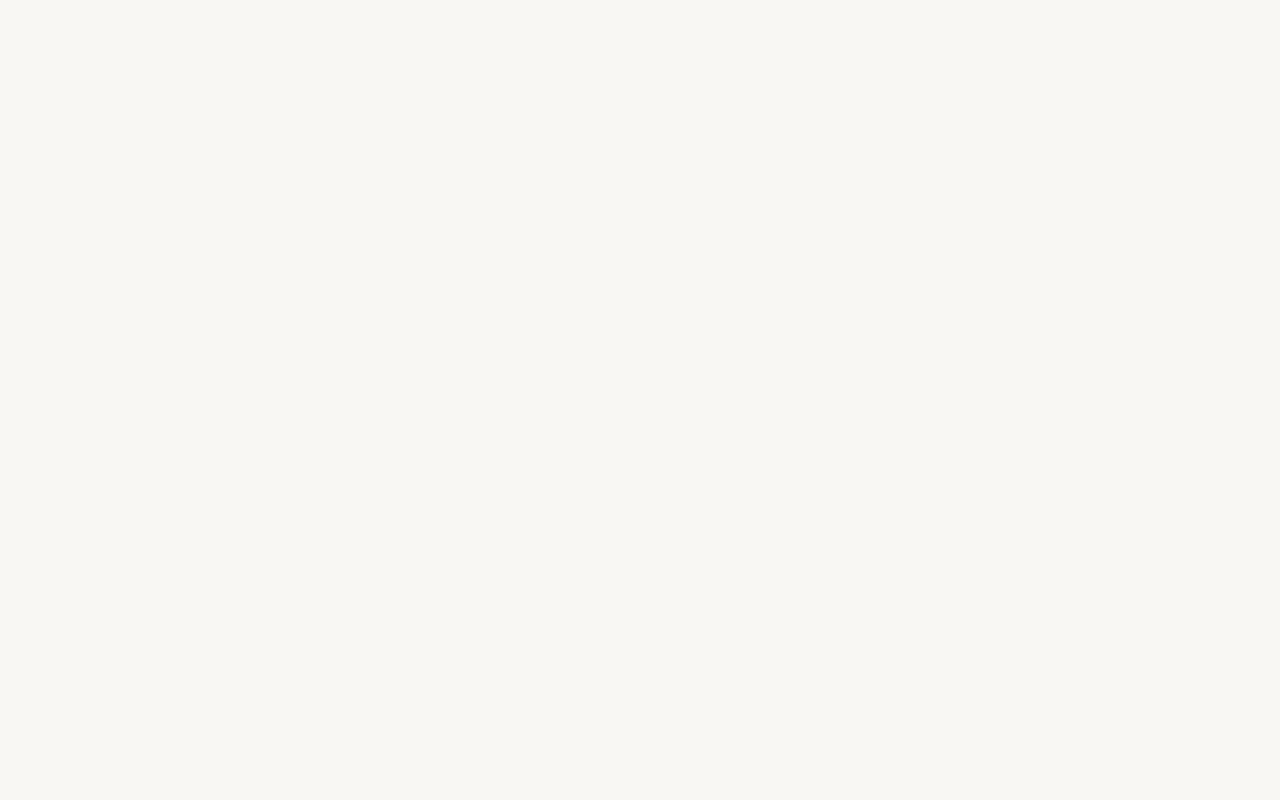
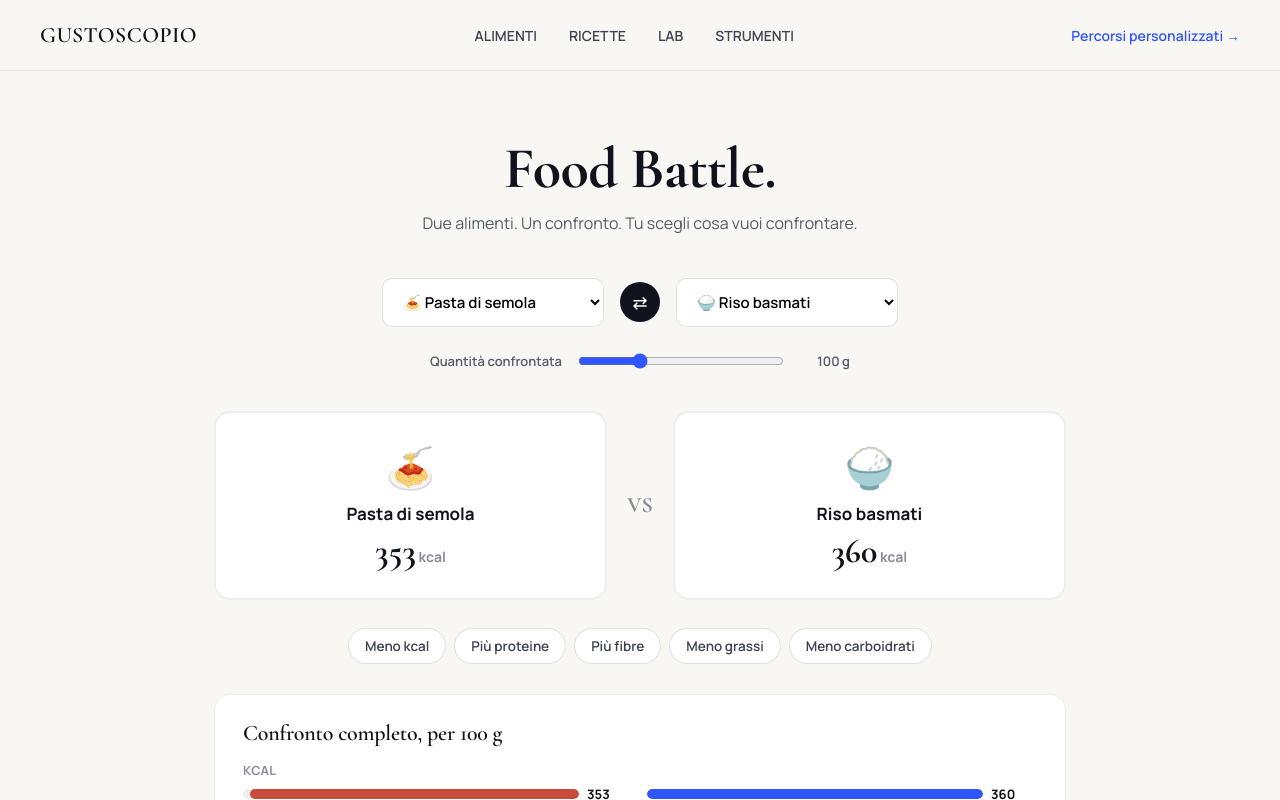
Before and after one commit to davidepalu94/gustoscopio, a React (Vite) app in the folder gustoscopio/: page /confronta in a window 1280 px wide. Before the commit this address had no page. Shown: the top 800 px of the page. Built offline with nearby package versions, Linux system fonts and the light colour scheme.

Commit message:
Add files via upload

```diff
--- a/gustoscopio/src/App.jsx
+++ b/gustoscopio/src/App.jsx
@@ -5,6 +5,7 @@ import Home from './pages/Home';
 import FoodPage from './pages/FoodPage';
 import RecipesPage from './pages/RecipesPage';
 import RecipePage from './pages/RecipePage';
+import FoodBattlePage from './pages/FoodBattlePage';
 
 export default function App() {
   return (
@@ -16,6 +17,7 @@ export default function App() {
           <Route path="/alimenti/:slug" element={<FoodPage />} />
           <Route path="/ricette" element={<RecipesPage />} />
           <Route path="/ricette/:slug" element={<RecipePage />} />
+          <Route path="/confronta" element={<FoodBattlePage />} />
         </Routes>
       </BrowserRouter>
     </PlateProvider>
--- a/gustoscopio/src/components/Nav.jsx
+++ b/gustoscopio/src/components/Nav.jsx
@@ -7,7 +7,7 @@ export default function Nav() {
       <div className="nav-links">
         <span>ALIMENTI</span>
         <Link to="/ricette">RICETTE</Link>
-        <span>LAB</span>
+        <Link to="/confronta">LAB</Link>
         <span>STRUMENTI</span>
       </div>
       <div className="nav-cta">Percorsi personalizzati →</div>
--- /dev/null
+++ b/gustoscopio/src/pages/FoodBattlePage.jsx
@@ -0,0 +1,141 @@
+import { useState, useMemo } from 'react';
+import { useSearchParams, Link } from 'react-router-dom';
+import { FOODS, calc } from '../foods';
+import Nav from '../components/Nav';
+
+const PARAMS = [
+  { id: 'kcal', label: 'Meno kcal', better: 'lower' },
+  { id: 'protein', label: 'Più proteine', better: 'higher' },
+  { id: 'fiber', label: 'Più fibre', better: 'higher' },
+  { id: 'fat', label: 'Meno grassi', better: 'lower' },
+  { id: 'carbs', label: 'Meno carboidrati', better: 'lower' },
+];
+
+const ROWS = [
+  { key: 'kcal', label: 'Kcal', unit: '' },
+  { key: 'protein', label: 'Proteine', unit: 'g' },
+  { key: 'carbs', label: 'Carboidrati', unit: 'g' },
+  { key: 'fat', label: 'Grassi', unit: 'g' },
+  { key: 'fiber', label: 'Fibre', unit: 'g' },
+];
+
+export default function FoodBattlePage() {
+  const [searchParams] = useSearchParams();
+  const preselectedA = searchParams.get('a');
+
+  const [foodAId, setFoodAId] = useState(preselectedA && FOODS.find((f) => f.id === preselectedA) ? preselectedA : 'pasta');
+  const [foodBId, setFoodBId] = useState('riso');
+  const [grams, setGrams] = useState(100);
+  const [activeParam, setActiveParam] = useState(null);
+
+  const foodA = FOODS.find((f) => f.id === foodAId);
+  const foodB = FOODS.find((f) => f.id === foodBId);
+  const cA = useMemo(() => calc(foodA, grams), [foodA, grams]);
+  const cB = useMemo(() => calc(foodB, grams), [foodB, grams]);
+
+  function swap() {
+    setFoodAId(foodBId);
+    setFoodBId(foodAId);
+  }
+
+  function winnerFor(param) {
+    const def = PARAMS.find((p) => p.id === param);
+    if (!def) return null;
+    const vA = cA[param];
+    const vB = cB[param];
+    if (vA === vB) return 'tie';
+    if (def.better === 'higher') return vA > vB ? 'A' : 'B';
+    return vA < vB ? 'A' : 'B';
+  }
+
+  const activeWinner = activeParam ? winnerFor(activeParam) : null;
+
+  return (
+    <div>
+      <Nav />
+      <div className="section" style={{ maxWidth: 900 }}>
+        <div className="section-head">
+          <h2>Food Battle.</h2>
+          <p>Due alimenti. Un confronto. Tu scegli cosa vuoi confrontare.</p>
+        </div>
+
+        <div className="battle-selectors">
+          <select className="battle-select" value={foodAId} onChange={(e) => setFoodAId(e.target.value)}>
+            {FOODS.map((f) => <option key={f.id} value={f.id}>{f.emoji} {f.name}</option>)}
+          </select>
+          <button className="swap-btn" onClick={swap} title="Scambia">⇄</button>
+          <select className="battle-select" value={foodBId} onChange={(e) => setFoodBId(e.target.value)}>
+            {FOODS.map((f) => <option key={f.id} value={f.id}>{f.emoji} {f.name}</option>)}
+          </select>
+        </div>
+
+        <div className="battle-quantity">
+          <span>Quantità confrontata</span>
+          <input type="range" min={20} max={300} value={grams} onChange={(e) => setGrams(+e.target.value)} />
+          <span className="battle-quantity-val">{grams} g</span>
+        </div>
+
+        <div className="battle-cards">
+          <div className={`battle-card ${activeWinner === 'A' ? 'battle-winner' : ''}`}>
+            <div className="food-emoji" style={{ fontSize: 40 }}>{foodA.emoji}</div>
+            <div className="food-name" style={{ fontSize: 17, marginTop: 8 }}>{foodA.name}</div>
+            <div className="food-kcal" style={{ marginTop: 6 }}>{cA.kcal}<span style={{ fontSize: 14, fontFamily: 'Manrope', fontWeight: 700, color: '#8a8d97' }}> kcal</span></div>
+            {activeWinner === 'A' && <div className="winner-badge">Vince su questo parametro</div>}
+          </div>
+          <div className="battle-vs">VS</div>
+          <div className={`battle-card ${activeWinner === 'B' ? 'battle-winner' : ''}`}>
+            <div className="food-emoji" style={{ fontSize: 40 }}>{foodB.emoji}</div>
+            <div className="food-name" style={{ fontSize: 17, marginTop: 8 }}>{foodB.name}</div>
+            <div className="food-kcal" style={{ marginTop: 6 }}>{cB.kcal}<span style={{ fontSize: 14, fontFamily: 'Manrope', fontWeight: 700, color: '#8a8d97' }}> kcal</span></div>
+            {activeWinner === 'B' && <div className="winner-badge">Vince su questo parametro</div>}
+          </div>
+        </div>
+
+        <div className="battle-params">
+          {PARAMS.map((p) => (
+            <button
+              key={p.id}
+              className={`filter-btn ${activeParam === p.id ? 'active' : ''}`}
+              onClick={() => setActiveParam(activeParam === p.id ? null : p.id)}
+            >
+              {p.label}
+            </button>
+          ))}
+        </div>
+
+        <div className="panel-block">
+          <h3 className="panel-title">Confronto completo, per {grams} g</h3>
+          <div className="battle-table">
+            {ROWS.map((row) => {
+              const vA = cA[row.key];
+              const vB = cB[row.key];
+              const max = Math.max(vA, vB, 1);
+              return (
+                <div className="battle-row" key={row.key}>
+                  <div className="battle-row-label">{row.label}</div>
+                  <div className="battle-row-bars">
+                    <div className="battle-bar-wrap battle-bar-wrap-left">
+                      <span className="battle-bar-val">{vA}{row.unit}</span>
+                      <div className="battle-bar-track"><div className="battle-bar-fill battle-bar-fill-left" style={{ width: `${(vA / max) * 100}%` }} /></div>
+                    </div>
+                    <div className="battle-bar-wrap">
+                      <div className="battle-bar-track"><div className="battle-bar-fill" style={{ width: `${(vB / max) * 100}%` }} /></div>
+                      <span className="battle-bar-val">{vB}{row.unit}</span>
+                    </div>
+                  </div>
+                </div>
+              );
+            })}
+          </div>
+        </div>
+
+        <p style={{ textAlign: 'center', color: '#8a8d97', fontSize: 13, marginTop: 20 }}>
+          Nessun alimento è "migliore" in assoluto: dipende da cosa stai cercando in quel momento.
+        </p>
+      </div>
+      <footer className="foot">
+        Informazioni nutrizionali a scopo divulgativo. Non sostituiscono una valutazione professionale personalizzata.
+      </footer>
+    </div>
+  );
+}
--- a/gustoscopio/src/pages/FoodPage.jsx
+++ b/gustoscopio/src/pages/FoodPage.jsx
@@ -138,12 +138,9 @@ export default function FoodPage() {
 
         <div className="panel-block">
           <h3 className="panel-title">Confronta</h3>
-          <div className="stub-grid">
-            <div className="stub-card">
-              <span className="stub-badge">Presto disponibile</span>
-              Confronta {food.name.toLowerCase()} con un altro alimento
-            </div>
-          </div>
+          <Link to={`/confronta?a=${food.id}`} className="ghost-link-btn" style={{ display: 'inline-flex' }}>
+            Confronta {food.name.toLowerCase()} con un altro alimento →
+          </Link>
         </div>
       </div>
 
--- a/gustoscopio/src/styles.css
+++ b/gustoscopio/src/styles.css
@@ -235,3 +235,33 @@ footer.foot { text-align: center; padding: 40px 24px; color: #8a8d97; font-size:
 .steps-list { display: flex; flex-direction: column; gap: 16px; }
 .step-item { display: flex; gap: 14px; align-items: flex-start; }
 .step-num { flex-shrink: 0; width: 26px; height: 26px; border-radius: 50%; background: #3155FF; color: white; font-size: 12.5px; font-weight: 700; display: flex; align-items: center; justify-content: center; }
+
+/* FOOD BATTLE */
+.battle-selectors { display: flex; align-items: center; justify-content: center; gap: 16px; margin-bottom: 24px; flex-wrap: wrap; }
+.battle-select { background: #FFFFFF; border: 1px solid rgba(16,19,28,0.12); border-radius: 10px; padding: 12px 16px; font-size: 15px; font-family: inherit; font-weight: 600; min-width: 220px; }
+.swap-btn { background: #10131C; color: white; border: none; width: 40px; height: 40px; border-radius: 50%; font-size: 18px; }
+
+.battle-quantity { display: flex; align-items: center; gap: 14px; justify-content: center; margin-bottom: 40px; max-width: 420px; margin-left: auto; margin-right: auto; }
+.battle-quantity span { font-size: 13px; font-weight: 600; color: #575a68; white-space: nowrap; }
+.battle-quantity input[type=range] { flex: 1; accent-color: #3155FF; }
+.battle-quantity-val { min-width: 50px; text-align: right; }
+
+.battle-cards { display: grid; grid-template-columns: 1fr auto 1fr; gap: 20px; align-items: center; margin-bottom: 28px; }
+@media (max-width: 600px) { .battle-cards { grid-template-columns: 1fr; } }
+.battle-card { background: #FFFFFF; border: 2px solid rgba(16,19,28,0.07); border-radius: 16px; padding: 26px; text-align: center; position: relative; transition: border-color 200ms ease; }
+.battle-winner { border-color: #3155FF; }
+.battle-vs { font-family: 'Cormorant Garamond', serif; font-size: 22px; font-weight: 700; color: #8a8d97; text-align: center; }
+@media (max-width: 600px) { .battle-vs { display: none; } }
+.winner-badge { margin-top: 10px; display: inline-block; background: rgba(49,85,255,0.1); color: #3155FF; font-size: 11px; font-weight: 700; padding: 4px 10px; border-radius: 999px; }
+
+.battle-params { display: flex; gap: 8px; flex-wrap: wrap; justify-content: center; margin-bottom: 30px; }
+
+.battle-table { display: flex; flex-direction: column; gap: 16px; }
+.battle-row-label { font-size: 12.5px; font-weight: 700; color: #8a8d97; letter-spacing: 0.03em; margin-bottom: 6px; text-transform: uppercase; }
+.battle-row-bars { display: grid; grid-template-columns: 1fr 1fr; gap: 14px; }
+.battle-bar-wrap { display: flex; align-items: center; gap: 8px; }
+.battle-bar-wrap-left { flex-direction: row-reverse; }
+.battle-bar-track { background: #F0EFEA; border-radius: 999px; height: 10px; flex: 1; overflow: hidden; }
+.battle-bar-fill { background: #3155FF; height: 100%; border-radius: 999px; transition: width 300ms ease; margin-left: auto; }
+.battle-bar-fill-left { background: #C94B3C; }
+.battle-bar-val { font-size: 13px; font-weight: 700; min-width: 46px; }
```
Also changed, not shown: 1 other file (tests, documents, lock files or other folders).
